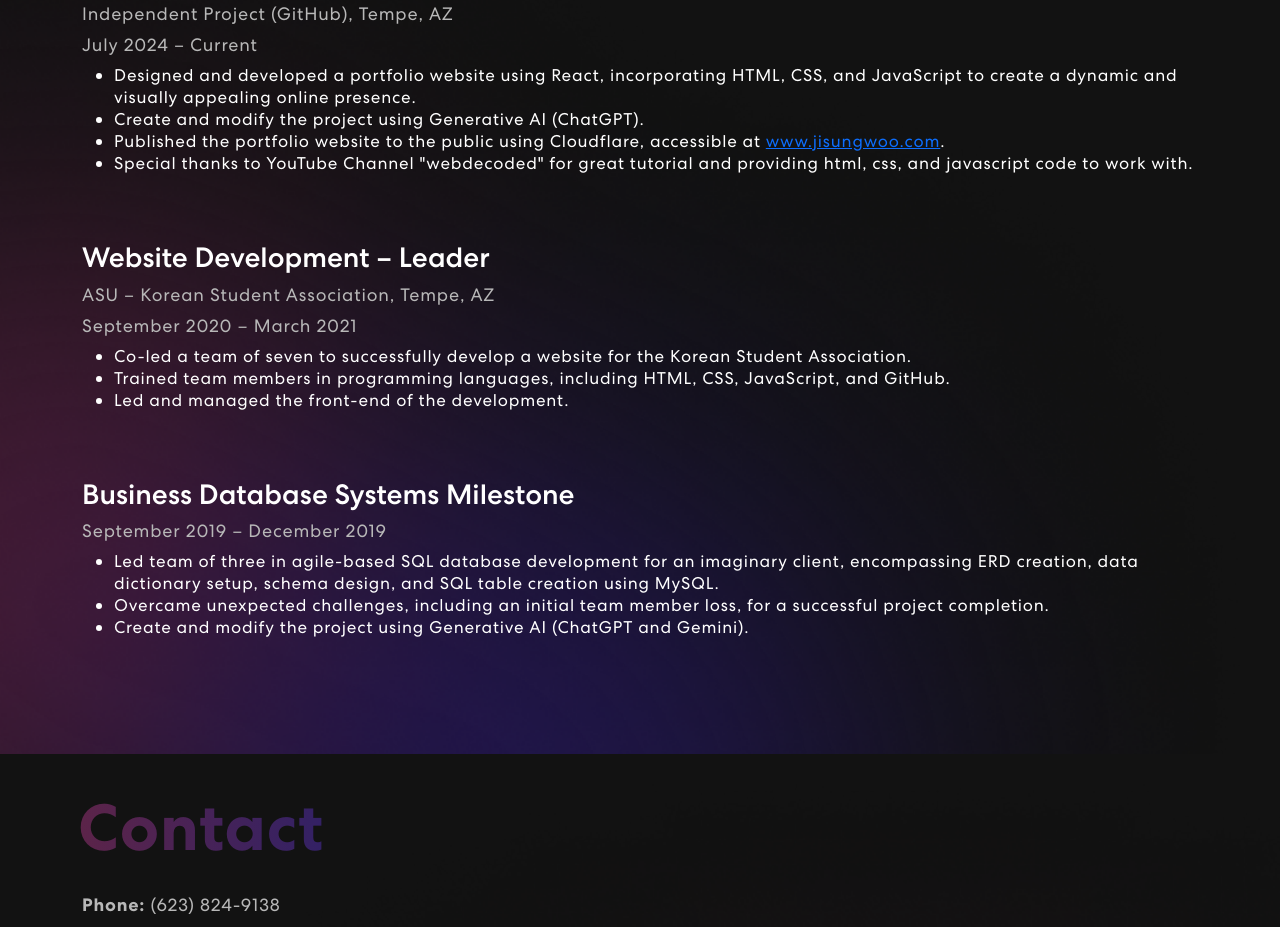
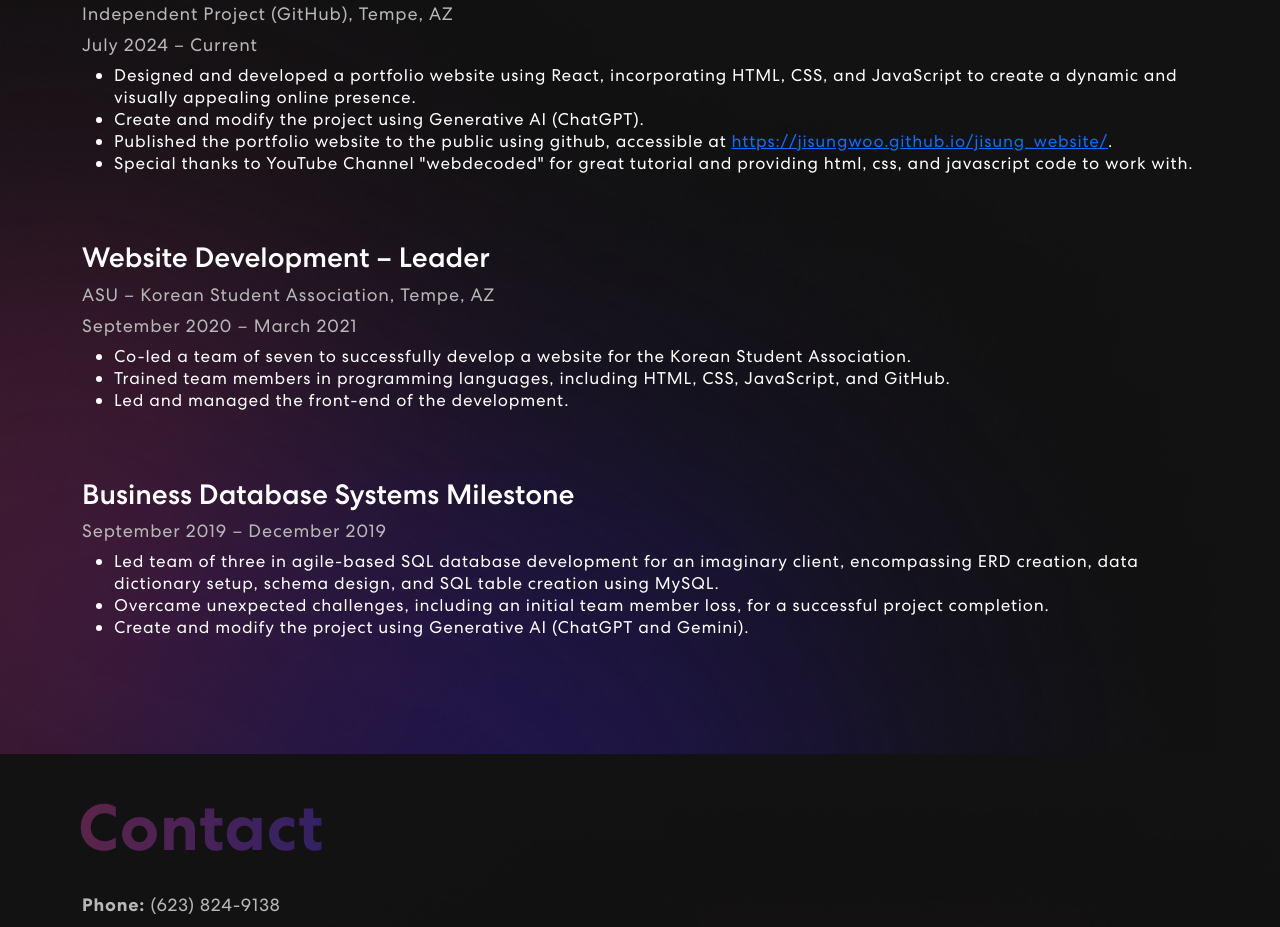
Before and after one commit to JisungWoo/jisung_website, a React (Create React App) app: page / in a window 1280 px wide. Shown: the part 3280-4207 px from the top of the page. Built offline with nearby package versions, Linux system fonts and the light colour scheme.

Commit message:
made changes  package.json and projects.js in components

```diff
--- a/package.json
+++ b/package.json
@@ -1,4 +1,5 @@
 {
+  "homepage": "https://JisungWoo.github.io/jisung_website",
   "name": "personal-portfolio",
   "version": "0.1.0",
   "private": true,
@@ -26,9 +27,12 @@
   },
   "scripts": {
     "start": "react-scripts start",
+    "predeploy": "npm run build",
+    "deploy": "gh-pages -d build",
     "build": "react-scripts build",
     "test": "react-scripts test",
     "eject": "react-scripts eject"
+
   },
   "eslintConfig": {
     "extends": [
--- a/src/components/Projects.js
+++ b/src/components/Projects.js
@@ -19,7 +19,7 @@ export const Projects = () => {
                     <ul>
                       <li>Designed and developed a portfolio website using React, incorporating HTML, CSS, and JavaScript to create a dynamic and visually appealing online presence.</li>
                       <li>Create and modify the project using Generative AI (ChatGPT).</li>
-                      <li>Published the portfolio website to the public using Cloudflare, accessible at <a href="http://www.jisungwoo.com" target="_blank" rel="noopener noreferrer">www.jisungwoo.com</a>.</li>
+                      <li>Published the portfolio website to the public using github, accessible at <a href="https://jisungwoo.github.io/jisung_website/" target="_blank" rel="noopener noreferrer">https://jisungwoo.github.io/jisung_website/</a>.</li>
                       <li>Special thanks to YouTube Channel "webdecoded" for great tutorial and providing html, css, and javascript code to work with.</li><br /><br />
                     </ul>
                     <h3>Website Development – Leader</h3>
```
